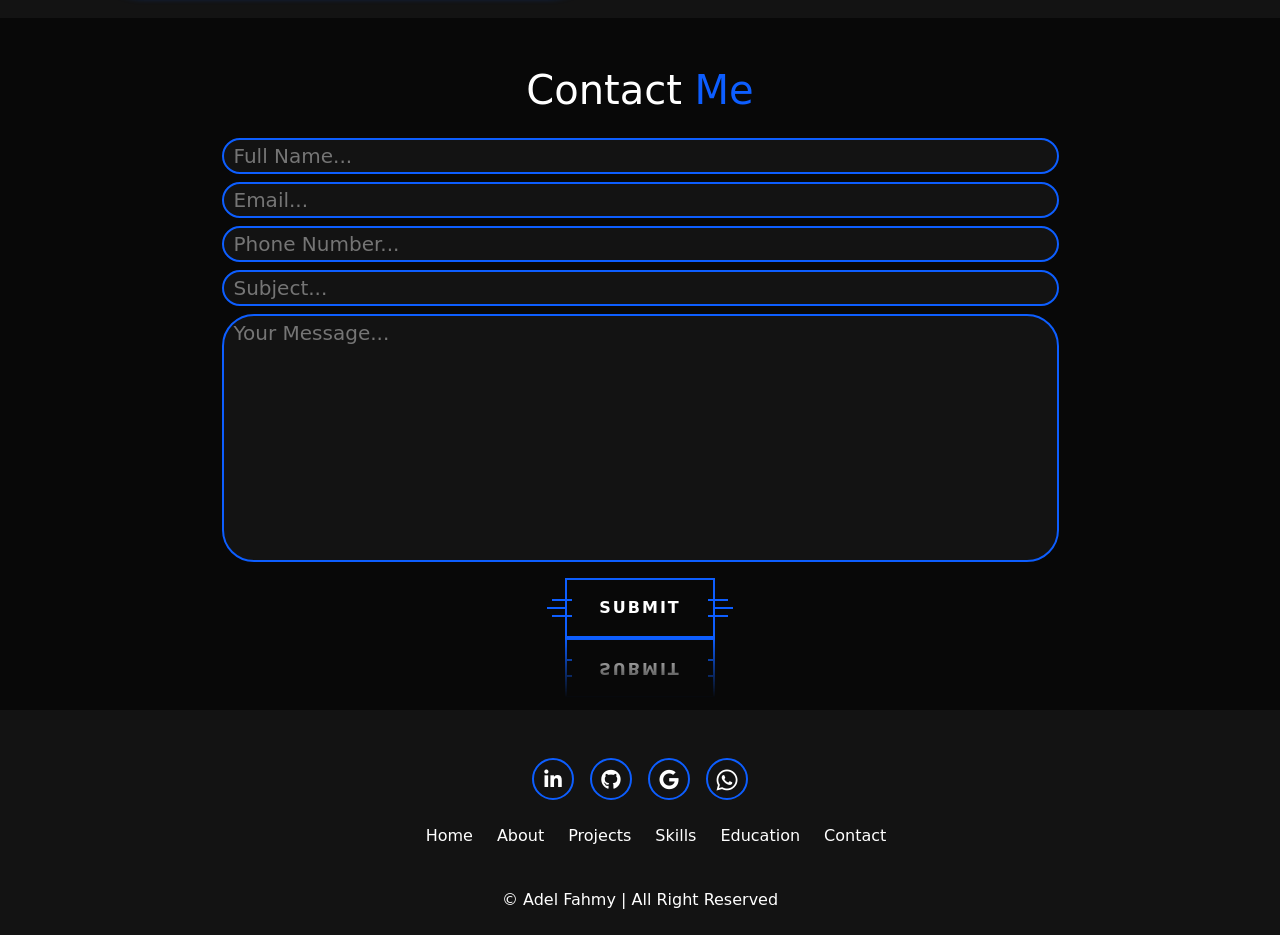
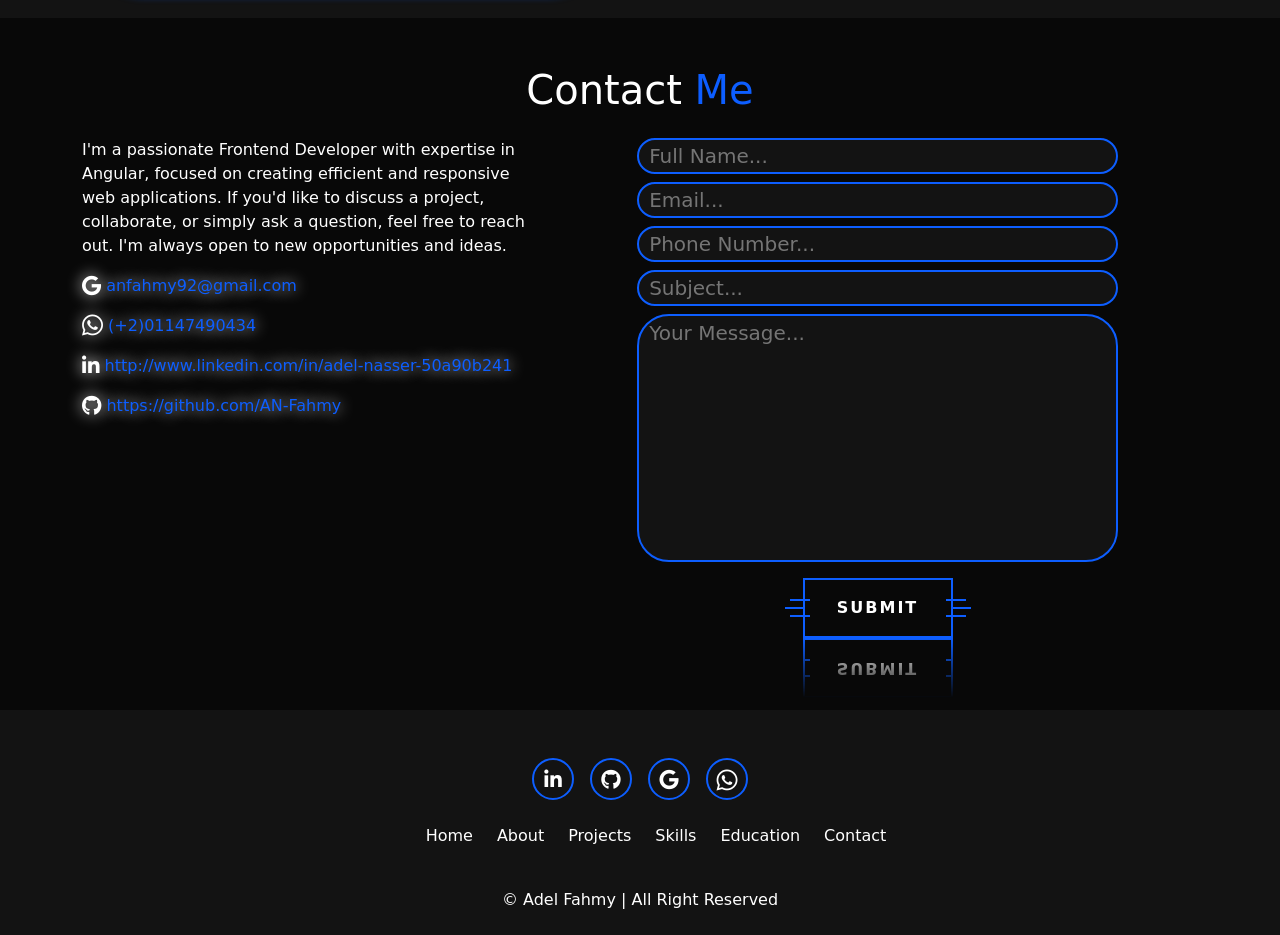
Before and after one commit to AN-Fahmy/Portfolio, a plain HTML site: page index.html in a window 1280 px wide. Shown: the part 4960-5895 px from the top of the page. Drawn offline with nearby package versions, Linux system fonts and the light colour scheme; a web font is replaced by a local one.

Commit message:
myPortfolio

```diff
--- a/css/main.css
+++ b/css/main.css
@@ -439,6 +439,17 @@ nav{
     h2 span{
         color: var(--mian-color);
     }
+    ul{
+        li{
+            a{
+                i{
+                    color: var(--text-color);
+                }
+                color: var(--mian-color) !important;
+                text-shadow: 0 0 15px var(--text-color);
+            }
+        }
+    }
     form{
         .input-box input, textarea{
             font-size: 20px;
--- a/index.html
+++ b/index.html
@@ -89,13 +89,14 @@
                             <br>
                             Angular has been my primary focus, where I enjoy solving complex problems and transforming ideas into dynamic, interactive interfaces.
                             <br>
-                            I'm passionate about staying updated with the latest industry trends and continuously improving my skills to deliver innovative solutions.</p>
+                            I'm passionate about staying updated with the latest industry trends and continuously improving my skills to deliver innovative solutions.
+                        </p>
                     </div>
                     <div class="social-icons d-flex justify-content-start align-items-center gap-3">
                         <a href="https://www.linkedin.com/in/adel-nasser-50a90b241?utm_source=share&utm_campaign=share_via&utm_content=profile&utm_medium=android_app" target="_blank"><i class="fa-brands fa-linkedin-in fa-lg"></i></a>
                         <a href="https://github.com/AN-Fahmy" target="_blank"><i class="fa-brands fa-github fa-lg"></i></a>
                         <a href="mailto:anfahmy92@gmail.com" target="_blank"><i class="fa-brands fa-google fa-lg"></i></a>
-                        <a href="https://wa.me/01147490434" target="_blank"><i class="fa-brands fa-whatsapp fs-3"></i></a>
+                        <a href="https://wa.me/+201147490434" target="_blank"><i class="fa-brands fa-whatsapp fs-3"></i></a>
                     </div>
                 </div>
             </div>
@@ -342,6 +343,31 @@
 <section class="contact py-4" id="contact">
     <div class="container">
         <h2 class="text-center my-4 h1">Contact <span>Me</span></h2>
+        <div class="row">
+            <div class="col-md-5">
+            <div>
+                <p>
+                    I'm a passionate Frontend Developer with expertise in Angular, focused on creating efficient and responsive web applications. If you'd like to discuss a project, collaborate, or simply ask a question, feel free to reach out. I'm always open to new opportunities and ideas.
+                    <ul class="p-0 d-flex justify-content-center align-items-start gap-3 flex-column">
+                        <li>
+                            <a href="mailto:anfahmy92@gmail.com" target="_blank"><i class="fa-brands fa-google fa-lg"></i> anfahmy92@gmail.com</a>
+                        </li>
+                        <li>
+                            <a href="https://wa.me/+201147490434" target="_blank"><i class="fa-brands fa-whatsapp fa-xl"></i> (+2)01147490434</a>
+                        </li>
+                        <li>
+                            <a href="https://www.linkedin.com/in/adel-nasser-50a90b241?utm_source=share&utm_campaign=share_via&utm_content=profile&utm_medium=android_app" target="_blank"><i class="fa-brands fa-linkedin-in fa-lg"></i> http://www.linkedin.com/in/adel-nasser-50a90b241</a>
+                        </li>
+                        <li>
+                            <a href="https://github.com/AN-Fahmy" target="_blank"><i class="fa-brands fa-github fa-lg"></i> https://github.com/AN-Fahmy </a>
+                        </li>
+                    </ul>
+                </p>
+            </div>
+
+            </div>
+            <div class="col-md-7">
+                <div>
                     <form class="d-flex justify-content-center align-items-center flex-column gap-3" action="https://formspree.io/f/mldrylyl" method="post">
                         <div class="form-group">
                             <div class="input-box d-flex justify-content-center align-items-center flex-wrap gap-2">
@@ -357,6 +383,9 @@
                         </div>
                     </form>
                 </div>
+            </div>
+        </div>
+    </div>
 </section>
 
 <footer class="text-center position-relative py-5 overflow-hidden">
@@ -366,7 +395,7 @@
                 <a href="https://www.linkedin.com/in/adel-nasser-50a90b241?utm_source=share&utm_campaign=share_via&utm_content=profile&utm_medium=android_app" target="_blank"><i class="fa-brands fa-linkedin-in fa-lg"></i></a>
                 <a href="https://github.com/AN-Fahmy" target="_blank"><i class="fa-brands fa-github fa-lg"></i></a>
                 <a href="mailto:anfahmy92@gmail.com" target="_blank"><i class="fa-brands fa-google fa-lg"></i></a>
-                <a href="https://wa.me/01147490434" target="_blank"><i class="fa-brands fa-whatsapp fa-xl"></i></a>
+                <a href="https://wa.me/+201147490434" target="_blank"><i class="fa-brands fa-whatsapp fa-xl"></i></a>
             </div>
             <div class="list">
                 <ul class="d-flex justify-content-center align-items-center flex-wrap gap-4">
@@ -386,8 +415,6 @@
     </div>
 </footer>
 
-
-
     <script src="https://unpkg.com/typed.js@2.1.0/dist/typed.umd.js"></script>
     <script src="js/jquery-3.6.0.min.js"></script>
     <script src="js/bootstrap.bundle.min.js"></script>
```
Lines whose indentation alone changed are shown as unchanged.
